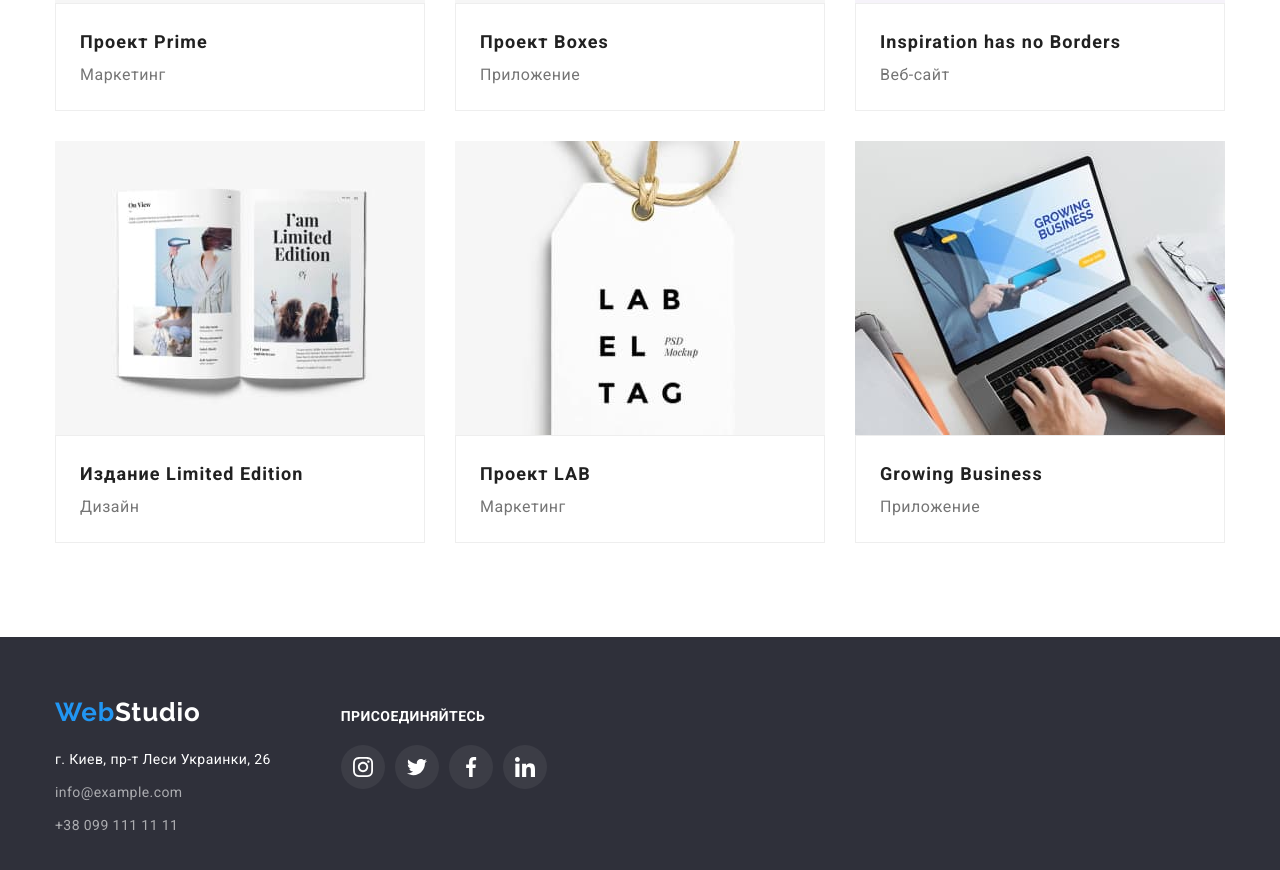
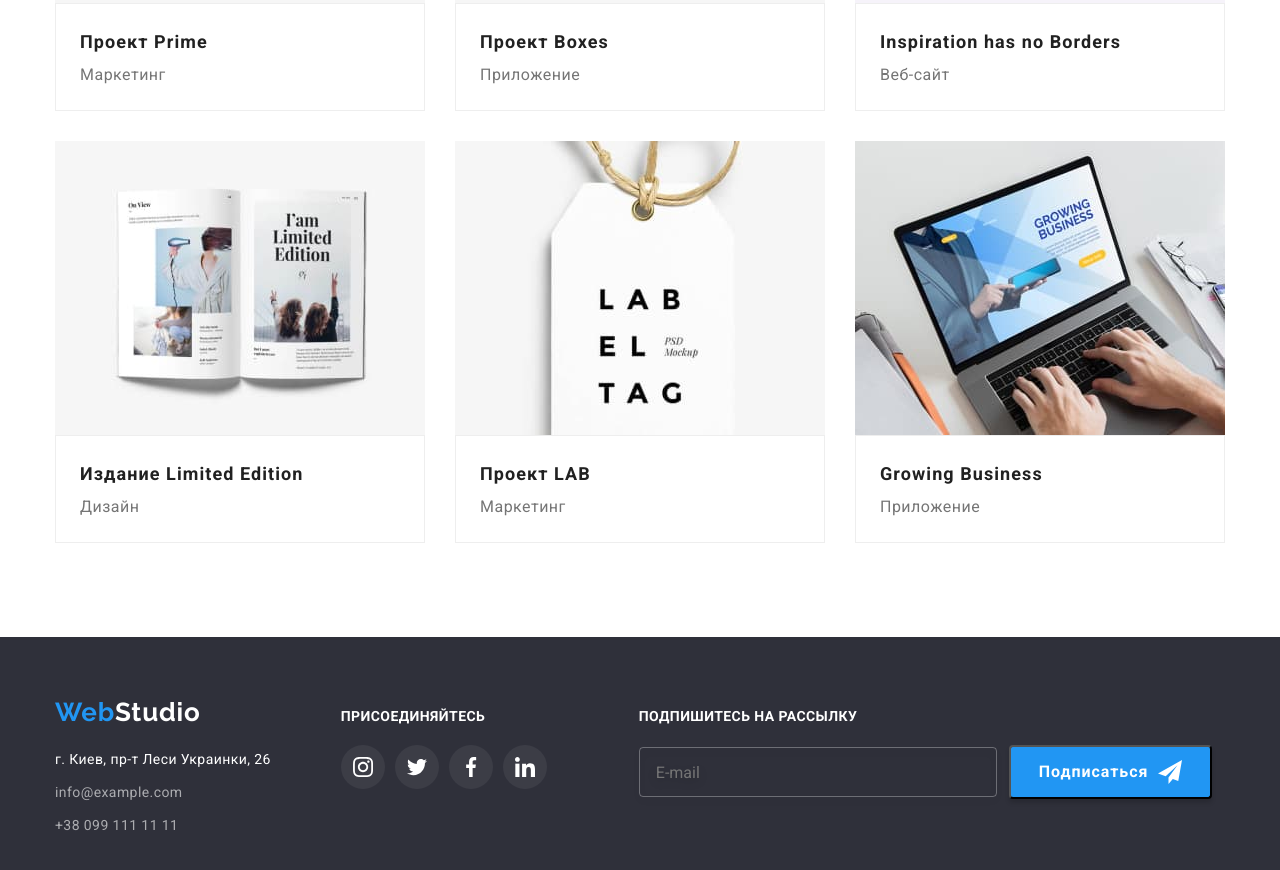
Before and after one commit to beliavskaja/goit-markup-hw-06, a plain HTML site: page portfolio.html in a window 1280 px wide. Shown: the part 968-1838 px from the top of the page. Drawn offline with nearby package versions, Linux system fonts and the light colour scheme.

Commit message:
dz6_portfolio

```diff
--- a/portfolio.html
+++ b/portfolio.html
@@ -255,6 +255,23 @@
                     </li>
                 </ul>
             </div>
+            <div class="footer-form-section">
+                <p class="footer-form-call">Подпишитесь на рассылку</p>
+                <form action="#" class="footer-form">
+                    <label class="footer-form-field">
+                        <span class="footer-form-input-wrapper">
+                            <input type="text" class="footer-form-input" name="user-email" minlength="4"
+                                pattern="[^@\s]+@[^@\s]+\.[^@\s]+" placeholder="E-mail" title="Неверный адрес электронной почты"
+                                required>
+                        </span>
+                    </label>
+                    <button type="submit" class="footer-submit-btn">Подписаться
+                        <svg class="footer-btn-icon" width="24px" height="24px">
+                            <use href="./images/sprite.svg#icon-send"></use>
+                        </svg>
+                    </button>
+                </form>
+            </div>
         </div>
     </footer>
 </body>
```
